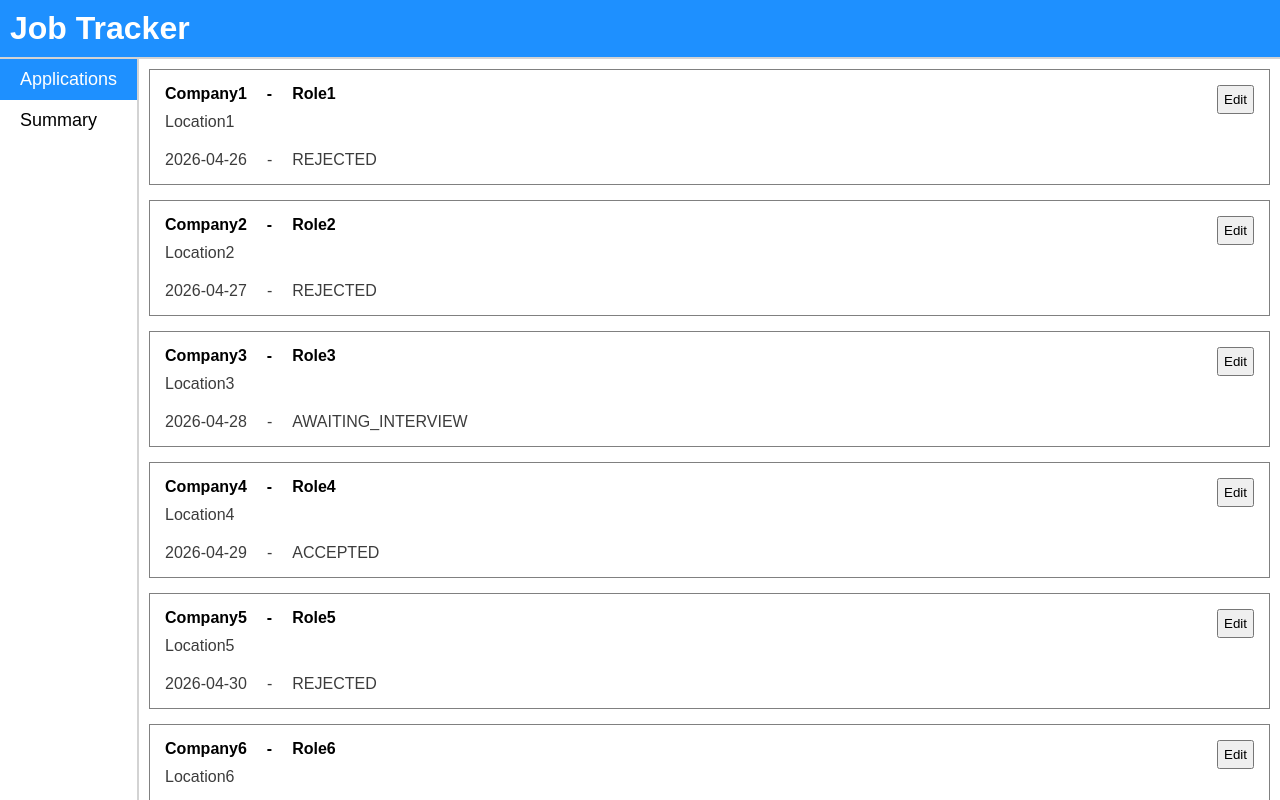
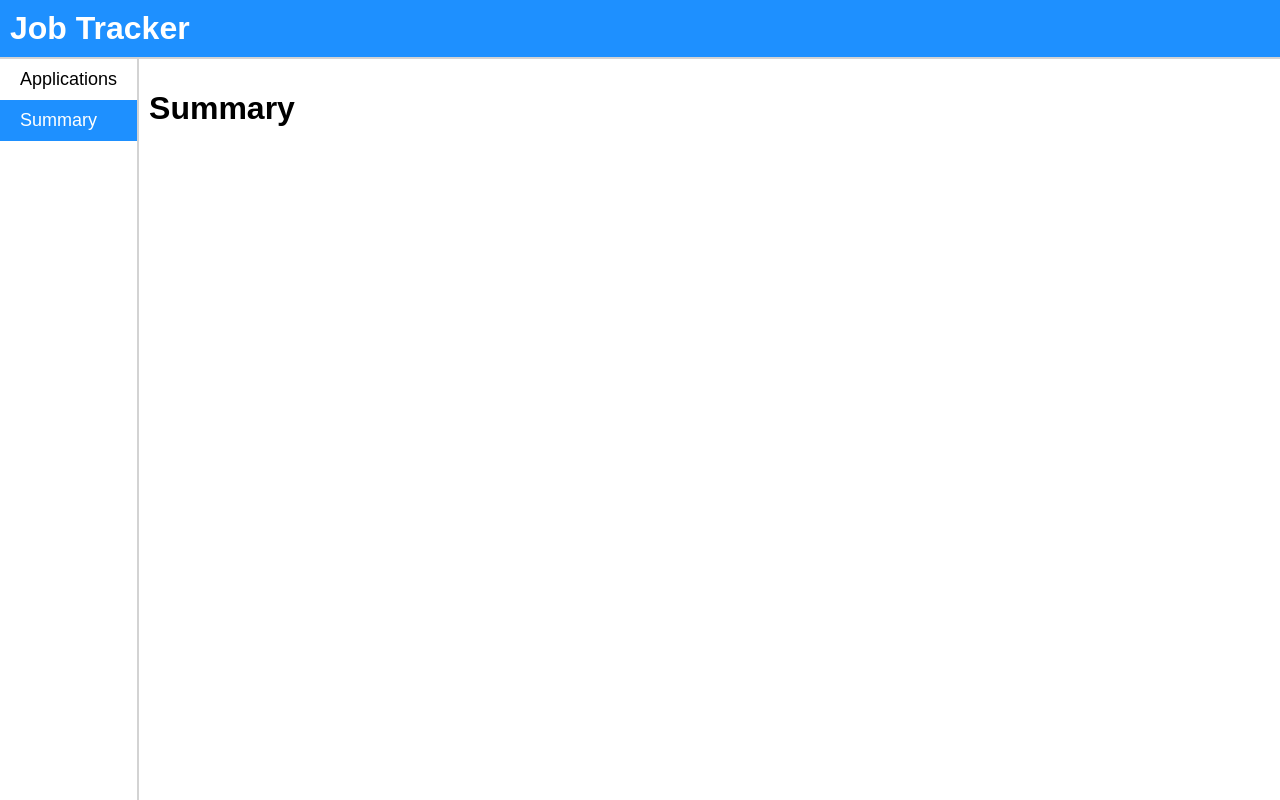
Before and after one commit to jblego9/job-tracker, a React app in the folder frontend/: page /summary in a window 1280 px wide. Built offline with nearby package versions, Linux system fonts and the light colour scheme; the HTML template or start-up script is replaced by a standard one.

Commit message:
Added page routing, sidebar active styling

```diff
--- a/frontend/package.json
+++ b/frontend/package.json
@@ -11,7 +11,8 @@
   },
   "dependencies": {
     "react": "^19.2.5",
-    "react-dom": "^19.2.5"
+    "react-dom": "^19.2.5",
+    "react-router": "^7.15.0"
   },
   "devDependencies": {
     "@eslint/js": "^10.0.1",
--- a/frontend/src/components/header.jsx
+++ b/frontend/src/components/header.jsx
@@ -1,7 +1,9 @@
+import { NavLink } from "react-router";
+
 export default function Header() {
     return (
         <header className="header">
-            <a href="/">Job Tracker</a>
+            <NavLink to="/">Job Tracker</NavLink>
         </header>
     );
 }
--- a/frontend/src/components/sidebar.jsx
+++ b/frontend/src/components/sidebar.jsx
@@ -1,8 +1,24 @@
+import { NavLink } from "react-router";
+
 export default function Sidebar() {
     return (
         <nav className="sidebar">
-            <a className="sidebar__link sidebar__link--active" href="/">Applications</a>
-            <a className="sidebar__link" href="/summary">Summary</a>
+            <NavLink
+                to="/"
+                className={({ isActive }) => isActiveClass(isActive)}
+            >
+                Applications
+            </NavLink>
+            <NavLink
+                to="/summary"
+                className={({ isActive }) => isActiveClass(isActive)}
+            >
+                Summary
+            </NavLink>
         </nav>
     );
 }
+
+function isActiveClass(isActive) {
+    return isActive ? "sidebar__link sidebar__link--active" : "sidebar__link";
+}
--- /dev/null
+++ b/frontend/src/components/summary.jsx
@@ -0,0 +1,5 @@
+export default function Summary() {
+    return (
+        <h1>Summary</h1>
+    );
+}
--- a/frontend/src/main.jsx
+++ b/frontend/src/main.jsx
@@ -1,19 +1,26 @@
 import { StrictMode } from "react"
 import { createRoot } from "react-dom/client"
+import { BrowserRouter, Routes, Route } from "react-router"
 import "./styles.css"
 import getTestData from "./test-data.js"
-import ApplicationsList from "./components/applications-list.jsx"
 import Header from "./components/header.jsx"
 import Sidebar from "./components/sidebar.jsx"
+import ApplicationsList from "./components/applications-list.jsx"
+import Summary from "./components/summary.jsx"
 
 createRoot(document.getElementById("root")).render(
     <StrictMode>
+        <BrowserRouter>
             <Header />
             <div className="page-body">
                 <Sidebar />
                 <main className="content">
-                <ApplicationsList applications={getTestData()} />
+                    <Routes>
+                        <Route path="/" element={<ApplicationsList applications={getTestData()} />} />
+                        <Route path="/summary" element={<Summary />} />
+                    </Routes>
                 </main>
             </div>
+        </BrowserRouter>
     </StrictMode>
 )
```
Also changed, not shown: frontend/vite.config.js (+4 -4 lines), 2 other files (tests, documents, lock files or other folders). Lines whose indentation alone changed are shown as unchanged.
